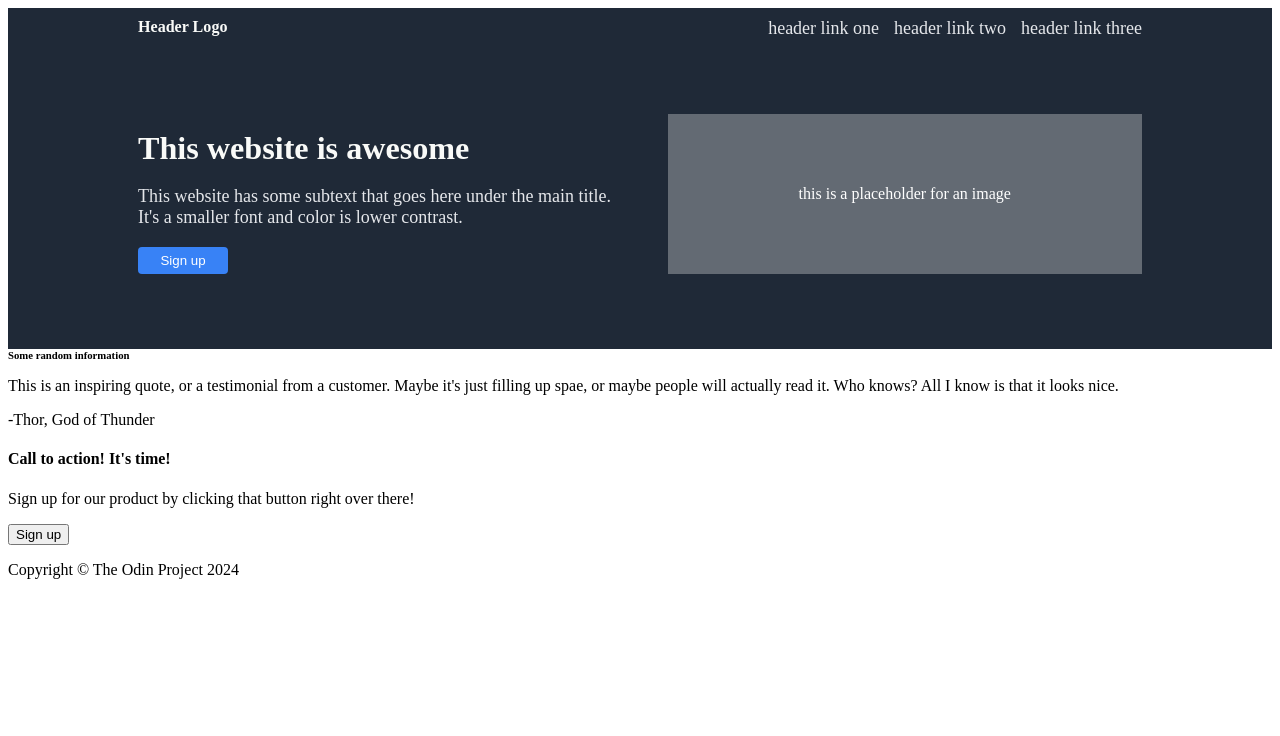
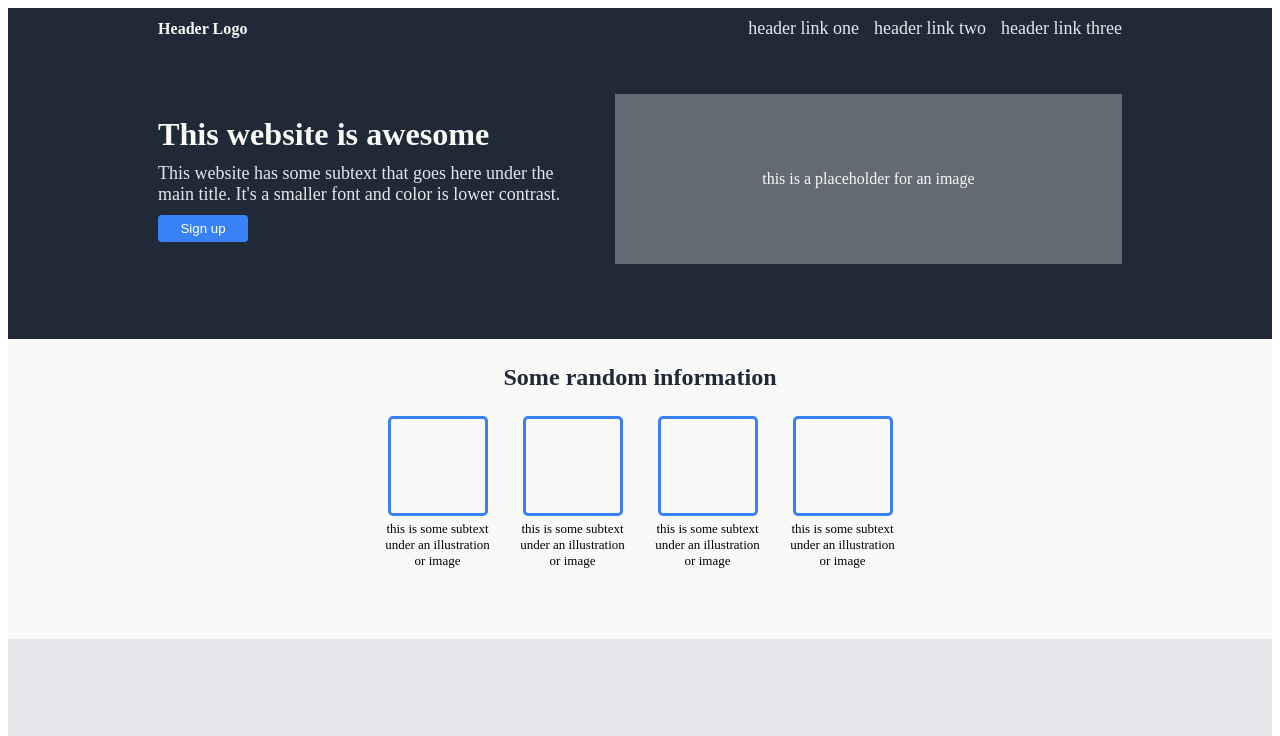
Before and after one commit to JDMur-Rey/layout-project, a plain HTML site: page index.html in a window 1280 px wide. Shown: the top 736 px of the page. Drawn offline with Linux system fonts and the light colour scheme.

Commit message:
Restarted on the hero section again, tryring something new. I think it worked I moved on to the css for the hero section, the image section, and started on the css for the quote section.

```diff
--- a/index.html
+++ b/index.html
@@ -8,29 +8,36 @@
   </head>
   <body>
     <div class="hero">
-      <div class="hero-left">
-        <div class="header-logo"><h6>Header Logo</h6></div>
-        <div class="hero-title">
-          <h6>This website is awesome</h6>
+      <div class="top">
+        <div class="hero-top-left">
+          <h6>Header Logo</h6>
         </div>
-        <div class="hero-subtext">
-          <p>
-            This website has some subtext that goes here under the main title.
-            It's a smaller font and color is lower contrast.
-          </p>
-        </div>
-        <button class="sign-up-one">Sign up</button>
-      </div>
-
-      <div class="hero-right">
-        <div class="header-links">
+        <div class="hero-top-right">
           <ul>
             <li>header link one</li>
             <li>header link two</li>
             <li>header link three</li>
           </ul>
         </div>
-        <div class="placeholder">
+      </div>
+
+      <div class="bottom">
+        <div class="hero-bottom-left">
+          <div class="hero-title">
+            <h6>This website is awesome</h6>
+          </div>
+          <div class="hero-subtext">
+            <p>
+              This website has some subtext that goes here under the main title.
+              It's a smaller font and color is lower contrast.
+            </p>
+          </div>
+          <div class="button">
+            <button class="sign-up-one">Sign up</button>
+          </div>
+        </div>
+
+        <div class="hero-bottom-right">
           <p>this is a placeholder for an image</p>
         </div>
       </div>
@@ -40,26 +47,35 @@
       <div class="section-title">
         <h6>Some random information</h6>
       </div>
+
       <div class="info-cards">
         <div class="card">
           <div class="card-img"></div>
-          <div class="card-info"></div>
+          <div class="card-info">
+            <p>this is some subtext under an illustration or image</p>
+          </div>
         </div>
         <div class="card">
           <div class="card-img"></div>
-          <div class="card-info"></div>
+          <div class="card-info">
+            <p>this is some subtext under an illustration or image</p>
+          </div>
         </div>
         <div class="card">
           <div class="card-img"></div>
-          <div class="card-info"></div>
+          <div class="card-info">
+            <p>this is some subtext under an illustration or image</p>
+          </div>
         </div>
         <div class="card">
           <div class="card-img"></div>
-          <div class="card-info"></div>
+          <div class="card-info">
+            <p>this is some subtext under an illustration or image</p>
+          </div>
         </div>
       </div>
     </div>
-
+    <!-- ------------------------------------ -->
     <div class="thr-section">
       <div class="quote">
         <p>
@@ -70,7 +86,7 @@
       </div>
       <div class="quote-author">-Thor, God of Thunder</div>
     </div>
-
+    <!-- ------------------------------------ -->
     <div class="for-section">
       <div class="cta-par">
         <div class="action-title"><h4>Call to action! It's time!</h4></div>
--- a/style.css
+++ b/style.css
@@ -5,40 +5,81 @@
 h6 {
   margin: 0;
 }
+
+p {
+  padding: 0;
+  margin: 0;
+}
 /* --------------Section 1---------------- */
 .hero {
+  background-color: #1f2937;
   display: flex;
-  background-color: #1f2937;
+  flex-direction: column;
   gap: 55px;
+  padding: 0 150px 75px 150px;
+  justify-content: center;
 }
 
-/* -------Section 1 left side-------------- */
-.hero-left {
+/* -------Section 1 top-------------- */
+
+.top {
+  display: flex;
+  justify-content: space-between;
+  align-items: center;
+  gap: 50px;
+  padding-top: 10px;
+}
+
+.hero-top-left {
+  display: flex;
+  justify-content: center;
+  align-items: center;
+  color: #f9faf8;
+  font-size: 24px;
+}
+
+.hero-top-right ul li {
+  font-size: 18px;
+  color: #e5e7eb;
+}
+
+ul {
+  display: flex;
+  gap: 15px;
+  margin: 0;
+  padding: 0;
+  justify-content: center;
+  align-items: center;
+  list-style-type: none;
+  color: #f9faf8;
+}
+
+/* --------Section 1 bottom------------- */
+
+.bottom {
+  display: flex;
+  flex: 1 1 auto;
+  justify-content: space-between;
+  align-items: center;
+  gap: 50px;
+}
+
+.hero-bottom-left {
   display: flex;
   flex-direction: column;
-  justify-content: space-between;
-  width: 390px;
-  padding: 10px 0 75px 130px;
-  flex: 1 0 auto;
   gap: 10px;
-}
-
-.header-logo {
-  color: #f9faf8;
-  font-size: 24px;
-  margin-bottom: 75px;
+  justify-content: flex-start;
 }
 
 .hero-title {
-  color: #f9faf8;
   font-size: 48px;
   font-weight: extra-bold;
+  color: #f9faf8;
 }
 
-.hero-subtext p {
+.hero-subtext {
+  font-size: 18px;
   color: #e5e7eb;
-  font-size: 18px;
-  margin: 0;
 }
 
 .sign-up-one {
@@ -50,50 +91,78 @@ h6 {
   border-radius: 4px;
 }
 
-/* --------Section 1 right side------------- */
-
-.hero-right {
+.hero-bottom-right {
   display: flex;
-  flex-direction: column;
-  width: 390px;
-  padding: 10px 130px 75px 0;
-  flex: 1 1 auto;
-}
-
-.header-links ul li {
-  font-size: 18px;
-  color: #e5e7eb;
-}
-
-ul {
-  display: flex;
-  gap: 15px;
-  margin: 0;
-  padding: 0;
-  justify-content: flex-end;
-  list-style-type: none;
+  justify-content: center;
+  align-items: center;
+  width: 1000px;
+  height: 170px;
+  background-color: rgba(255, 255, 255, 0.3);
   color: #f9faf8;
 }
 
-li {
-  flex-shrink: 0;
+/* ---------Section 2----------------- */
+
+.sec-section {
+  background-color: #f9faf8;
+  display: flex;
+  justify-content: center;
+  align-items: center;
+  flex-direction: column;
+  padding: 25px 0 70px 0;
+  gap: 25px;
 }
 
-.placeholder {
+.section-title {
+  color: #1f2937;
+  font-size: 36px;
+  font-weight: extra-bold;
+}
+
+.info-cards {
   display: flex;
+  justify-content: center;
+  flex: 1;
+  gap: 45px;
+}
+
+.card {
+  display: flex;
+  flex-direction: column;
   align-items: center;
   justify-content: center;
-  margin-top: 75px;
-  height: 160px;
-  /* margin-bottom: 75px; */
-  background-color: rgba(255, 255, 255, 0.3);
-  flex: 1 0 auto;
+  width: 90px;
+  gap: 5px;
 }
 
-.placeholder p {
-  color: rgb(255, 255, 255);
-  margin: 0;
-  padding: 20px;
+.card-img {
+  width: 100px;
+  height: 100px;
+  border: solid 3px;
+  border-radius: 5px;
+  border-color: #3882f6;
 }
 
-/* -------------------------------------- */
+.card-info p {
+  text-align: center;
+  width: 106px;
+  font-size: 13px;
+}
+
+/* ---------Section 3----------------- */
+
+.thr-section {
+  background-color: #e5e7eb;
+  display: flex;
+  flex-direction: column;
+  justify-content: center;
+  align-items: center;
+  padding: 100px 300px;
+}
+
+.quote {
+  color: #1f2937;
+  font-size: 36px;
+  font-style: italic;
+  width: 700px;
+}
```
